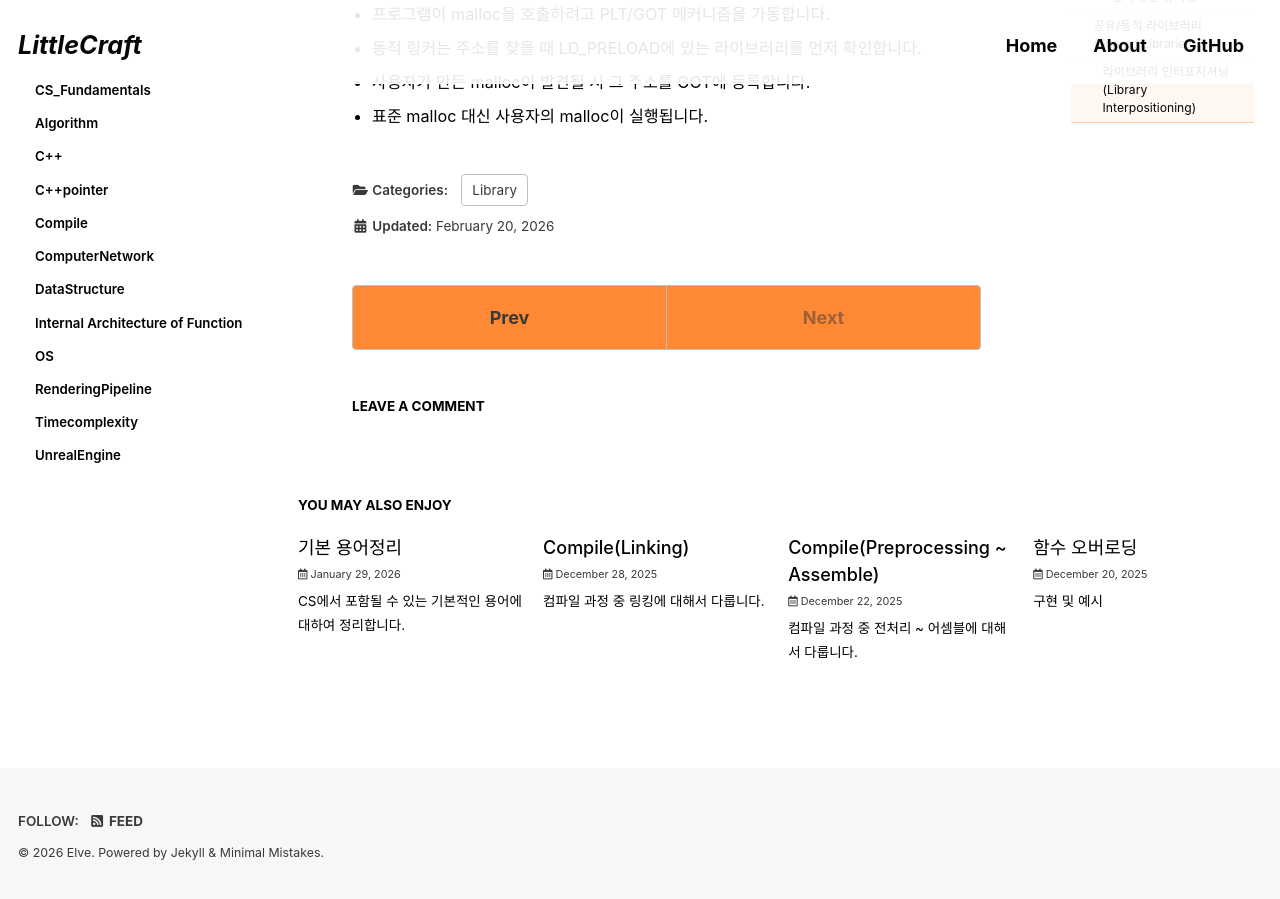
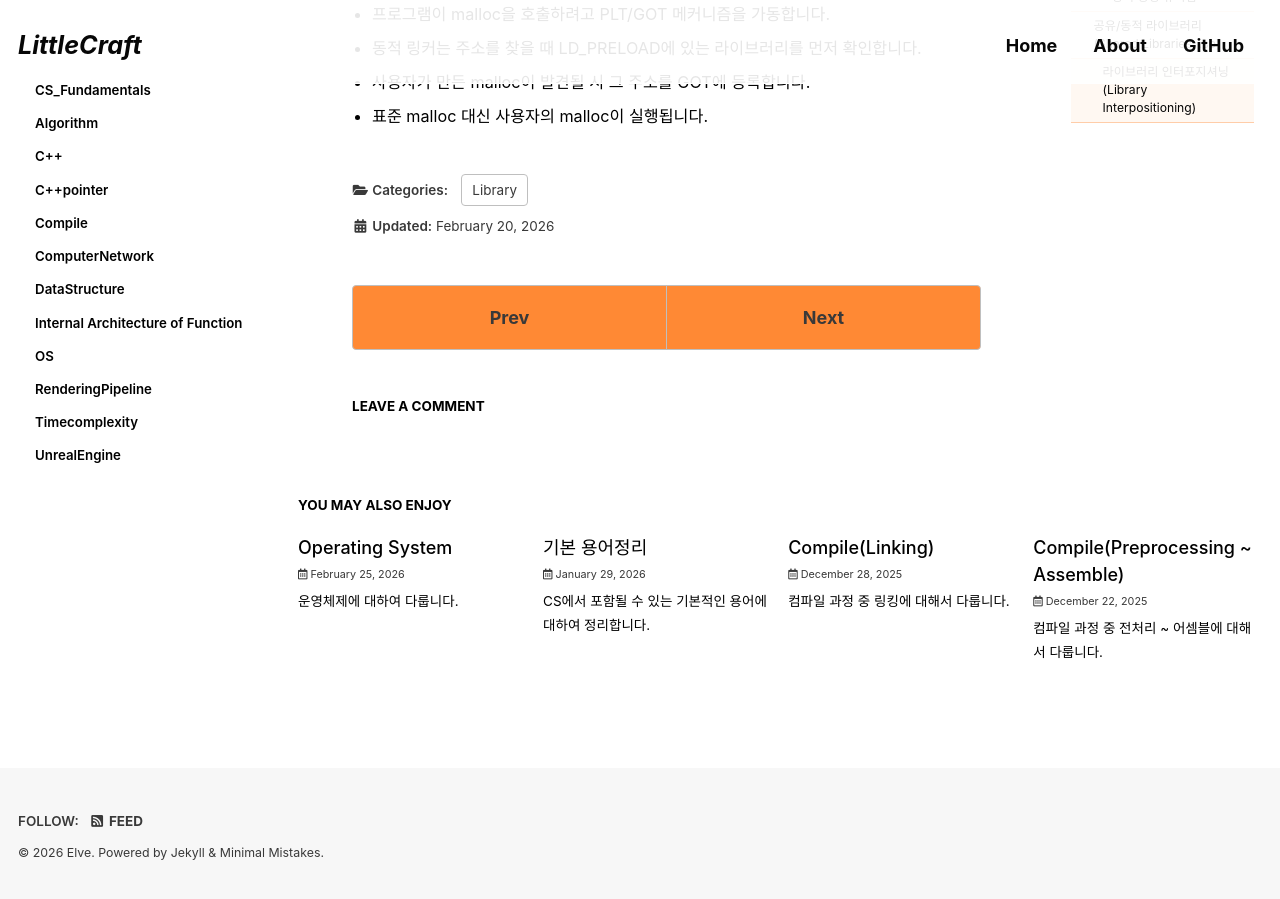
Before and after one commit to ElveCity/ElveCity.github.io, a Jekyll site: the page built from _posts/2026-02-20-Library.md, in a window 1280 px wide and 900 px high, scrolled down 5242 px. Built offline with Jekyll 4.4.1, drawn with Linux system fonts in a browser that asks for light colours; cached includes are drawn as plain includes; some web fonts are replaced; comment, search, counter and statistics services are not loaded; part of the change alters nothing that is shown.

Commit message:
WIP : theory v0.9

```diff
--- /dev/null
+++ b/_posts/2026-02-25-OS.md
@@ -0,0 +1,124 @@
+---
+title: "Operating System"
+excerpt: "운영체제에 대하여 다룹니다."
+
+categories:
+  - Operating System
+tags:
+  - [Operating System]
+
+permalink: /Operating System
+
+toc: true
+toc_sticky: true
+
+date: 2026-02-25
+last_modified_at: 2026-02-25
+---
+
+# 운영체제(Operating System)
+***
+
+운영체제는 디스크 위의 명령어, 데이터의 뭉치라고 할 수 있는 바이트들을 읽고 실행함으로써 프로그램을 유용한 무언가로 변환하는 역할을 수행하는 것이 운영체제입니다.
+
+## 운영체제에서의 용어 및 해당 개념
+
+- 프로세스(Process)
+
+운영체제가 제공하는 가장 근본적 추상화입니다. 실행중인 프로그램이라고 정의하기도 합니다.
+
+디스크에 저장되어 있는 경우 활동이 없는 명령어, 데이터의 뭉치인 프로그램으로 존재하나
+운영체제가 이를 메모리에 올리고 실행함으로써 활동하는 프로세스로 변환합니다. 특정 시점의 프로세스는
+메모리(주소공간), 레지스터(PC, 스택 포인터 등), I/O상태와 같은 머신 상태를 통해 요약될 수 있습니다.
+
+- CPU 가상화와 시분할(CPU Virtualization & Time Sharing)
+
+운영체제는 실제 물리적 CPU가 적더라도 사용자에게 CPU가 무한이 많은 것 같은 환상을 제공합니다.
+이를 CPU 가상화라 칭합니다. CPU 가상화라는 환상을 구현하는 핵심 기술은 시분할이며 하나의 자원을
+여러 프로세스가 조금씩 번갈아 가며 사용하게 하여 동시에 실행되는 것처럼 보이게 합니다.
+
+CPU를 공유해야 하기에 각 프로세스의 실행 속도가 다소 느려질 수 있다는 성능상의 비용이 발생하게 됩니다.
+
+- 공간 분할(Space Sharing)
+
+시분할의 대응 개념입니다. 자원을 시간적으로 나누는 것이 아닌 물리적인 공간으로 나누어 할당하는 방식입니다.
+예시로 디스크가 그에 해당하는데 특정 데이터 블록이 한 파일에 할당되는 경우 사용자가 해당 파일을 삭제하기
+전까지는 다른 파일에 할당되지 않고 그 공간을 독점적으로 사용하는 형태의 상황이 발생합니다.
+
+- 프로세스 API(Process API)
+
+운영체제는 프로세스를 관리하기 위해 표준화된 인터페이스를 제공합니다.
+
+새로운 프로세스르르 만드는 생성(Create), 강제로 프로세스를 멈추는 파괴(Destroy),
+프로세스가 끝날 때까지 기다리는 대기(Wait), 실행 중인 프로세스를 잠시 멈추거나 재개하는
+제어(Mincellaneous Control) 및 상태 확인(Status)기능이 포함되어 있습니다.
+
+- 프로세스 로딩(Process Loading: Eager, Lazy)
+
+프로그램이 실행되려면 디스크에 있는 코드와 데이터를 메모리의 주소 공간으로 읽어들이는 '로딩'과정이
+필요합니다. 초기 OS는 실행 전 모든 데이터를 한꺼번에 메모리에 올리는 조급한(Eager) 로딩 방식을 썼고
+현대 OS는 실제 실행 중에 필요한 부분만 그때그때 가져오는 지연(Lazy) 로딩 방식을 주로 사용합니다.
+
+- 스택과 힙(Stack & Heap)
+
+프로세스 실행을 위해 운영체제가 할당하는 두 가지 주요 메모리 영역으로 스택(Stack)과 힙(Heap)이
+있습니다. 스택은 지역변수, 함수 매개변수, 리턴 주소 등을 관리하며 운영체제에 의해 자동으로 초기화됩니다.
+힙은 malloc()과 같은 함수를 통해 사용자가 명시적으로 요청하는 동적 데이터 구조(리스트, 트리 등)를
+위해 사용되며, 프로그램의 필요에 따라 크기가 늘어날 수 있습니다.
+
+- 프로세스 상태 (Process States)
+
+프로세스는 크게 세 가지 상태를 오가며 실행됩니다. 실제로 명령어를 수행 중인 실행(Running),
+실행될 준비는 되었지만 OS가 아직 CPU를 할당하지 않은 준비(Ready), I/O 요청 등으로 인해
+특정 이벤트가 완료될 때까지 실행될 수 없는 차단(Blocked) 상태가 있습니다.
+
+OS 스케줄러는 정책에 따라 프로세스를 준비에서 실행으로(스케줄), 혹은 실행에서 준비로(비스케줄)
+전환하며 시스템을 운영합니다.
+
+- 자원 활용과 I/O 중첩(Resource Utilization & I/O Overlapping)
+
+운영체제는 시스템의 자원을 효율적으로 사용하기 위해 한 프로세스가 I/O 작업을 시작하여
+차단(Blocked) 상태가 되면, 즉시 다른 프로세스를 실행하여 CPU가 바삐 동작하도록 유지합니다.
+이를 통해 시스템의 전반적인 자원활용도를 높이게 됩니다.
+
+I/O가 완료되었을 때 즉시 해당 프로세스로 돌아갈 지, 현재 실행중인 프로세스를 계속 실행할지에
+대해서는 운영체제의 스케줄러가 판단해야하며 복잡한 문제에 해당합니다.
+
+- 데이터 구조와 프로세스 리스트(PCB & Process List)
+
+OS는 수많은 프로세스의 관리를 위해 내부적으로 프로세스 리스트 또는 테스크 리스트라는 데이터 구조를
+유지합니다. 각 프로세스에 대한 상세 정보는 프로세스 제어 블록(Process Control Block, PCB)
+이라 불리는 구조체에 저장됩니다.
+
+여기에는 프로세스의 상태뿐만 아니라 레지스터 정보 등 프로세스를 다시 가동하는데 필요한 데이터 또한 이 구조체에 포함됩니다.
+
+- 레지스터 컨텍스트와 컨텍스트 스위치(Register Context & Context Switch)
+
+프로세스가 실행을 멈췄을 때, 그 시점의 CPU 레지스터 값들은 메모리의 특정 위치(레지스터 컨텍스트)에
+안전하게 저장됩니다. 나중에 운영체제가 이 프로세스를 다시 실행하기로 결정하면, 저장해 두었던
+값들을 실제 물리 레지스터에 복원, 멈춘 적이 없는 것처럼 실행 재개가 가능하게 되며 이를 컨텍스트 스위치라 합니다.
+
+- xv6 구조체(xv6 proc Structure)
+
+현실적인 운영체제(xv6)의 예시를 보면, 프로세스를 관리하기 위해 프로세스 ID(PID),
+부모 프로세스 포인터, 열린 파일 목록, 그리고 커널 스택 위치 등 방대한 정보를 추적합니다.
+
+이러한 구조체는 프로세스가 어떤 메모리 영역을 사용하는지(mem), 현재 어떤 상태인지(state)를
+실시간으로 기록하여 OS가 정밀한 제어를 할 수 있게 합니다.
+
+- 좀비 상태와 프로세스 생명 주기(Zombie State & Lifecycle)
+
+프로세스는 실행, 준비, 차단 외에도 생성 중인 초기 상태와 실행이 끝났지만 아직 완전히 정리되지 않은
+최종 상태를 가집니다. 유닉스 기반 시스템에서는 이를 좀비 상태라 칭하는데 이는 부모 프로세스가
+자식의 종료 코드(성공 여부)를 확인할 수 있도록 최소한의 정보를 남겨둔 상태입니다.
+
+부모 프로세스가 wait() 호출을 통해 이를 확인하고 나면 OS는 해당 프로세스의 모든 데이터 구조를
+메모리에서 제거합니다.
+
+- 스케줄링 정책의 세부 설정(Scheduling Policy Flags)
+
+스케줄링의 세부 규칙에 따라 시스템의 성능은 크게 편차가 발생하게 됩니다.
+예를 들어 I/O 작업 시 즉시 다른 프로세스로 전환할지(SWITCH_ON IO) 아니면
+끝날 때까지 기다릴지(SWITCH_ON_END) 아니면 나중에 실행할지(IO_RUN_LATER) 등을 설정할 수 있습니다.
+
+이러한 설정값들은 시스템 자원의 유효활용과 응답성 사이의 균형을 맞출 때 상당히 중요합니다.
```
Also changed, not shown: _posts/2026-02-20-Library.md (line endings or trailing spaces).
